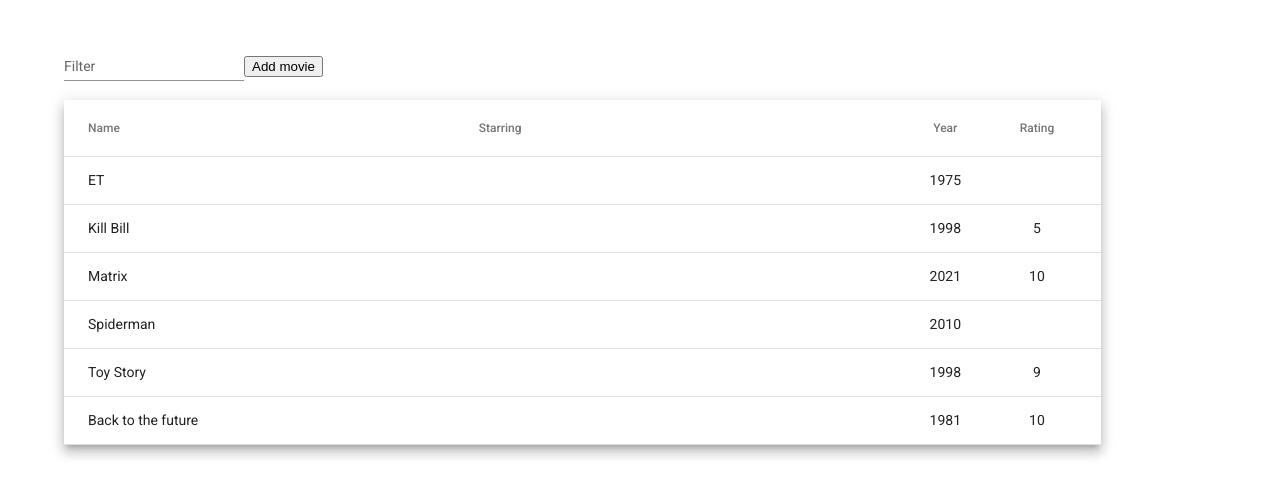
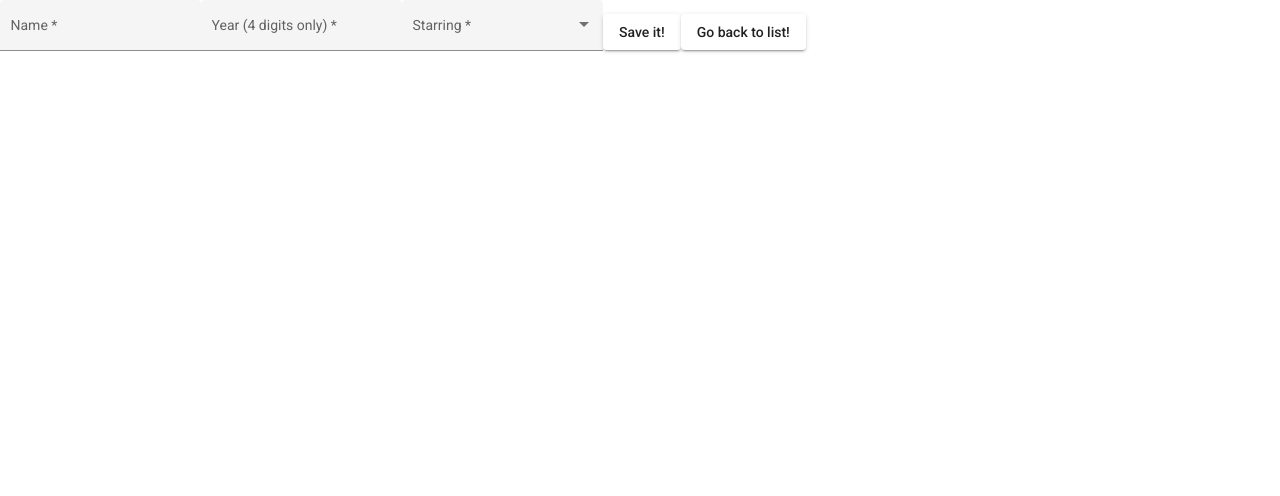
Before and after one commit to v4n3ss4ms/movieApp_angular, an Angular app: page /new in a window 1280 px wide. Before the commit this address led to /. Shown: the top 496 px of the page. Built offline with nearby package versions, Linux system fonts and the light colour scheme.

Commit message:
work in progress

```diff
--- a/src/app/app-routing.module.ts
+++ b/src/app/app-routing.module.ts
@@ -1,7 +1,13 @@
 import { NgModule } from '@angular/core';
 import { RouterModule, Routes } from '@angular/router';
 
-const routes: Routes = [];
+import { MovieListComponent } from './movie-list/movie-list.component';
+import { NewMovieComponent } from './new-movie/new-movie.component';
+
+const routes: Routes = [
+  { path: '', component: MovieListComponent },
+  { path: 'new', component: NewMovieComponent },
+];
 
 @NgModule({
   imports: [RouterModule.forRoot(routes)],
--- a/src/app/app.component.html
+++ b/src/app/app.component.html
@@ -1,5 +1 @@
-<div class='movie-list-wrapper'>
-  <app-movie-list></app-movie-list>
-</div>
-
 <router-outlet></router-outlet>
--- a/src/app/movie-list/movie-list.component.html
+++ b/src/app/movie-list/movie-list.component.html
@@ -1,3 +1,4 @@
+<div class='component-wrapper'>
   <div class="actions-movies-table">
     <mat-form-field appearance="standard">
       <mat-label>Filter</mat-label>
@@ -46,7 +47,8 @@
       <tr mat-header-row *matHeaderRowDef="displayedColumns"></tr>
       <tr
         mat-row
-      (click)="clickedRows()"
+        (click)="openRatingDialog(row)"
         *matRowDef="let row; columns: displayedColumns;"
       ></tr>
     </table>
+</div>
--- a/src/app/movie-list/movie-list.component.sass
+++ b/src/app/movie-list/movie-list.component.sass
@@ -1,3 +1,7 @@
+.component-wrapper
+    width: 90%
+    margin: 30px auto
+
 .movies-table
     width: 90%
 
--- a/src/app/movie-list/movie-list.component.ts
+++ b/src/app/movie-list/movie-list.component.ts
@@ -1,6 +1,9 @@
 import { Component, OnInit } from '@angular/core';
+import { MatDialog, MatDialogRef, MAT_DIALOG_DATA } from '@angular/material/dialog';
 import { MoviesService } from '../movies.service';
 import { Movie } from '../movie';
+import { RatingPopupComponent } from '../rating-popup/rating-popup.component';
+import { Router } from '@angular/router';
 
 @Component({
   selector: 'app-movie-list',
@@ -11,7 +14,7 @@ export class MovieListComponent implements OnInit {
   moviesList!: Movie[];
   displayedColumns: string[] = ['name', 'starring', 'year', 'rating'];
 
-  constructor(private moviesService: MoviesService ) {};
+  constructor(private moviesService: MoviesService, public dialog: MatDialog, private _router: Router ) {};
 
   ngOnInit(): void {
     this.moviesList = this.moviesService.getMovies();
@@ -22,6 +25,19 @@ export class MovieListComponent implements OnInit {
     console.log(filterValue);
     /*this.moviesList.filter = filterValue.trim().toLowerCase();*/
   };
-  clickedRows = () => console.log('row clicked');
-  addMovie = () => console.log('add movie');
+
+  addMovie = () => this._router.navigateByUrl('/new');
+
+  openRatingDialog(e: Movie): void {
+    console.log(e);
+    const dialogRef = this.dialog.open(RatingPopupComponent, {
+      width: '250px',
+      data: e,
+    });
+
+    dialogRef.afterClosed().subscribe(result => {
+      console.log('The dialog was closed');
+    });
+  }
+
 }
--- /dev/null
+++ b/src/app/new-movie/new-movie.component.html
@@ -0,0 +1,28 @@
+<div class='component-wrapper'>
+    <form [formGroup]="movieForm" (ngSubmit)="saveNewMovie()">
+        <mat-form-field class="example-full-width" appearance="fill">
+            <mat-label>Name</mat-label>
+            <input matInput placeholder="Movie name" formControlName="movieName">
+        </mat-form-field>
+
+        <mat-form-field class="example-full-width" appearance="fill">
+            <mat-label>Year (4 digits only)</mat-label>
+            <input matInput placeholder="Movie year" formControlName="movieYear" ngModel pattern="^[0-9]{4}$">
+        </mat-form-field>
+
+        <mat-form-field class="example-full-width" appearance="fill">
+            <mat-label>Starring</mat-label>
+            <mat-select formControlName="movieStarring">
+                <mat-option *ngFor="let i of starrings" [value]="i">
+                {{i}}
+                </mat-option>
+            </mat-select>
+        </mat-form-field>
+        <button mat-raised-button type="submit">
+            Save it!
+        </button>
+        <button mat-raised-button (click)="goBack()">
+            Go back to list!
+        </button>
+    </form>
+</div>
--- /dev/null
+++ b/src/app/new-movie/new-movie.component.ts
@@ -0,0 +1,42 @@
+import { Component, OnInit } from '@angular/core';
+import { MoviesService } from '../movies.service';
+import { FormGroup, FormControl, Validators, ValidatorFn, AbstractControl, ValidationErrors } from '@angular/forms';
+import { Router } from '@angular/router';
+
+const validateYear = function(): ValidatorFn {
+  const yearRe: RegExp = /^[0-9]{4}$/;
+  return (control: AbstractControl): ValidationErrors | null => {
+    const forbidden = yearRe.test(control.value);
+    return forbidden ? {forbiddenYear: {value: control.value}} : null;
+  };
+}
+
+@Component({
+  selector: 'app-new-movie',
+  templateUrl: './new-movie.component.html',
+  styleUrls: ['./new-movie.component.sass']
+})
+
+export class NewMovieComponent implements OnInit {
+  starrings!: string[];
+
+  movieForm = new FormGroup({
+    movieName: new FormControl('', Validators.required),
+    movieYear: new FormControl('', [Validators.required, validateYear]),
+    movieStarring: new FormControl('', Validators.required),
+  });
+
+  constructor(private moviesService: MoviesService, private _router: Router) { }
+
+  ngOnInit(): void {
+    this.starrings = this.moviesService.getStarrings();
+  }
+
+  saveNewMovie() {
+    console.log(this.movieForm);
+  }
+
+  goBack = () => this._router.navigateByUrl('');
+
+
+}
--- /dev/null
+++ b/src/app/rating-popup/rating-popup.component.html
@@ -0,0 +1,15 @@
+<h1 mat-dialog-title>{{data.name}}</h1>
+<div mat-dialog-content>
+  <mat-form-field appearance="fill">
+    <mat-label>Rate the movie!!</mat-label>
+    <mat-select [(value)]="selected">
+        <mat-option *ngFor="let i of rating" [value]="i">
+          {{i}}
+        </mat-option>
+    </mat-select>
+  </mat-form-field>
+</div>
+<div mat-dialog-actions>
+  <button mat-button (click)="onNoClick()">No Thanks</button>
+  <button mat-button [mat-dialog-close]="data.animal" cdkFocusInitial>Ok</button>
+</div>
--- /dev/null
+++ b/src/app/rating-popup/rating-popup.component.ts
@@ -0,0 +1,27 @@
+import { Component, OnInit, Inject } from '@angular/core';
+import { MatDialogRef, MAT_DIALOG_DATA } from '@angular/material/dialog';
+
+@Component({
+  selector: 'app-rating-popup',
+  templateUrl: './rating-popup.component.html',
+  styleUrls: ['./rating-popup.component.sass']
+})
+export class RatingPopupComponent implements OnInit {
+  rating: number[] = [1, 2, 3, 4, 5, 6, 7, 8, 9, 10];
+  selected: number = 0;
+
+  constructor(
+    public ratingPopupComponent: MatDialogRef<RatingPopupComponent>,
+    @Inject(MAT_DIALOG_DATA) public data: any,
+
+  ) {}
+
+  onNoClick(): void {
+    this.ratingPopupComponent.close();
+  }
+
+  ngOnInit(): void {
+    this.selected = this.data.rating;
+  }
+
+}
```
Also changed, not shown: src/app/app.module.ts (+15 -2 lines), src/app/new-movie/new-movie.component.sass (added), src/app/rating-popup/rating-popup.component.sass (added), 2 other files (tests, documents, lock files or other folders). Lines whose indentation alone changed are shown as unchanged.
